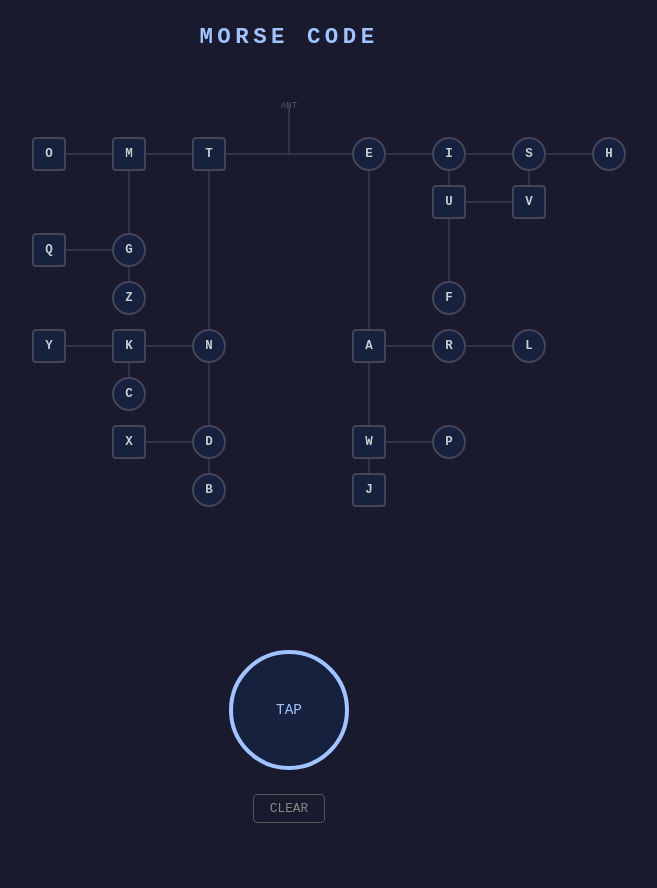
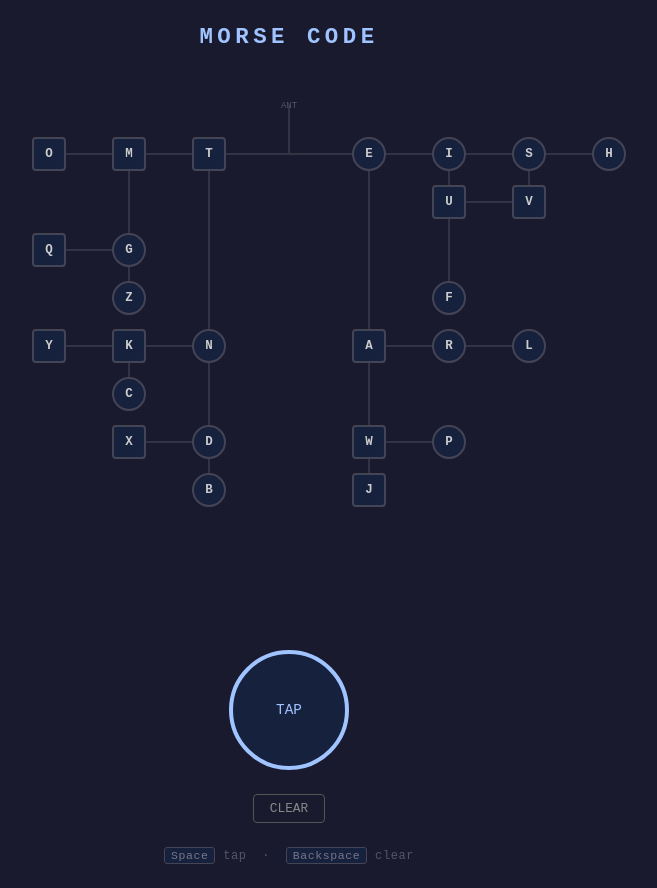
Before and after one commit to zehgreven/morse-code-learn, a website built with Vite: page index.html in a window 1280 px wide. Shown: the whole page, without its empty margins (351-1008 px from the left). Before the commit the page ends 847 px from the top, so only its background shows below. Built offline with nearby package versions, Linux system fonts and the light colour scheme.

Commit message:
feat: add keyboard hints

```diff
--- a/index.html
+++ b/index.html
@@ -18,6 +18,10 @@
   <button id="morse-btn" aria-label="Morse input button — tap for dot, hold for dash">TAP</button>
   <button id="clear-btn" aria-label="Clear decoded text">CLEAR</button>
 
+  <p class="keyboard-hint">
+    <kbd>Space</kbd> tap &nbsp;·&nbsp; <kbd>Backspace</kbd> clear
+  </p>
+
   <script type="module" src="/src/main.js"></script>
 </body>
 </html>
--- a/src/ui/styles.css
+++ b/src/ui/styles.css
@@ -151,3 +151,21 @@ h1 { font-size: 1.4rem; letter-spacing: 0.2em; color: #a0c4ff; }
 }
 
 #clear-btn:hover { border-color: #aaa; color: #ccc; }
+
+/* --- Keyboard hint --- */
+.keyboard-hint {
+  font-size: 0.75rem;
+  color: #556;
+  letter-spacing: 0.05em;
+}
+
+.keyboard-hint kbd {
+  display: inline-block;
+  padding: 1px 6px;
+  border: 1px solid #445;
+  border-radius: 3px;
+  background: #16213e;
+  color: #778;
+  font-family: inherit;
+  font-size: 0.72rem;
+}
```
